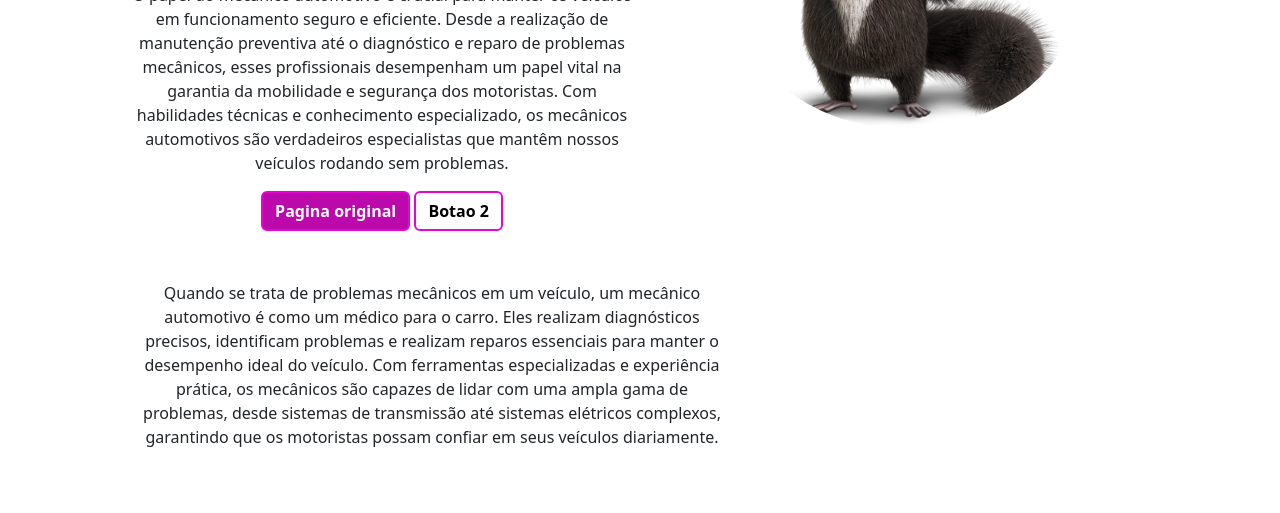
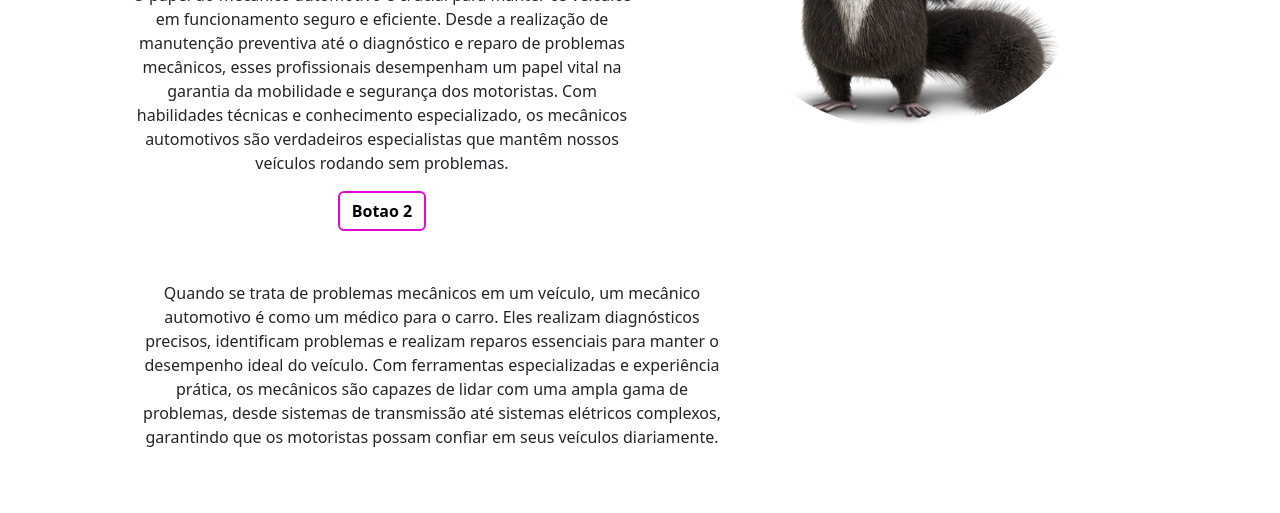
Before and after one commit to SkyGemm/aula-do-robinho, a plain HTML site: page index.html in a window 1280 px wide. Shown: the part 287-800 px from the top of the page. Drawn offline with nearby package versions, Linux system fonts and the light colour scheme.

Commit message:
Update index.html

```diff
--- a/index.html
+++ b/index.html
@@ -50,7 +50,6 @@
                                 especializado, os mecânicos automotivos são verdadeiros especialistas que mantêm nossos
                                 veículos rodando sem problemas.</p>
                             <!Explicar= digitar apenas a.btn.btn-info>
-                                <a href="" class="btn btn-info link-a-1">Pagina original</a>
                                 <a href="" class="btn btn-info link-a-2">Botao 2</a>
                         </section>
                     </div>
```
